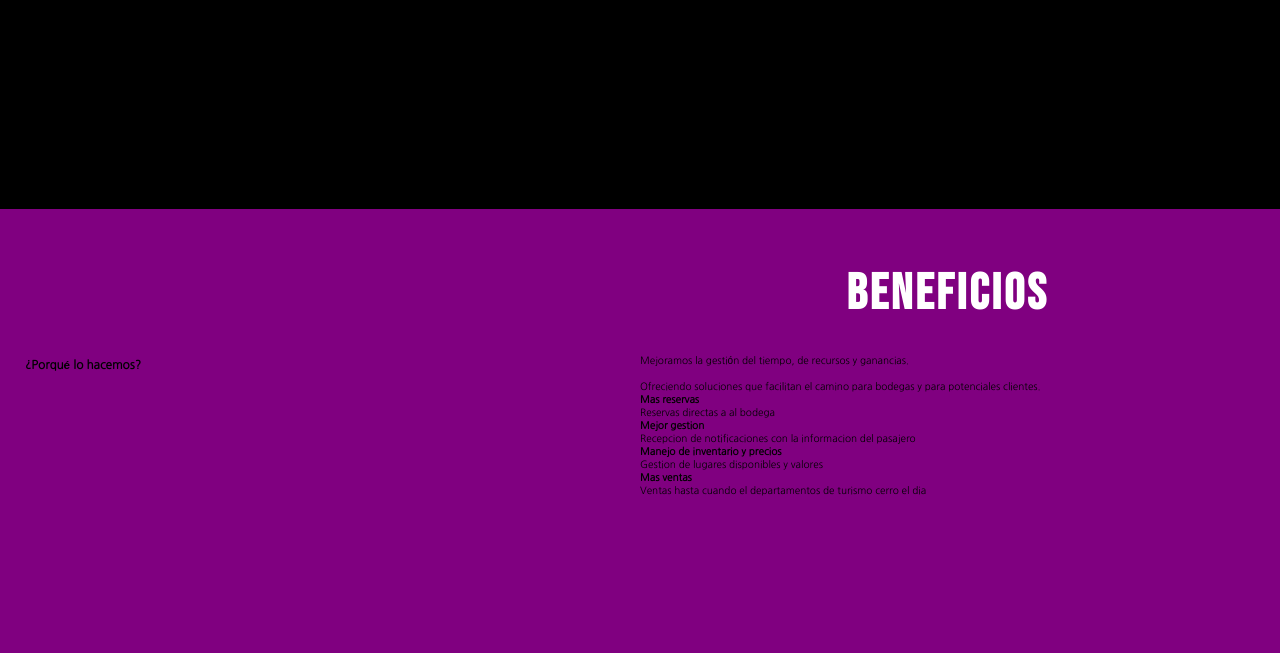
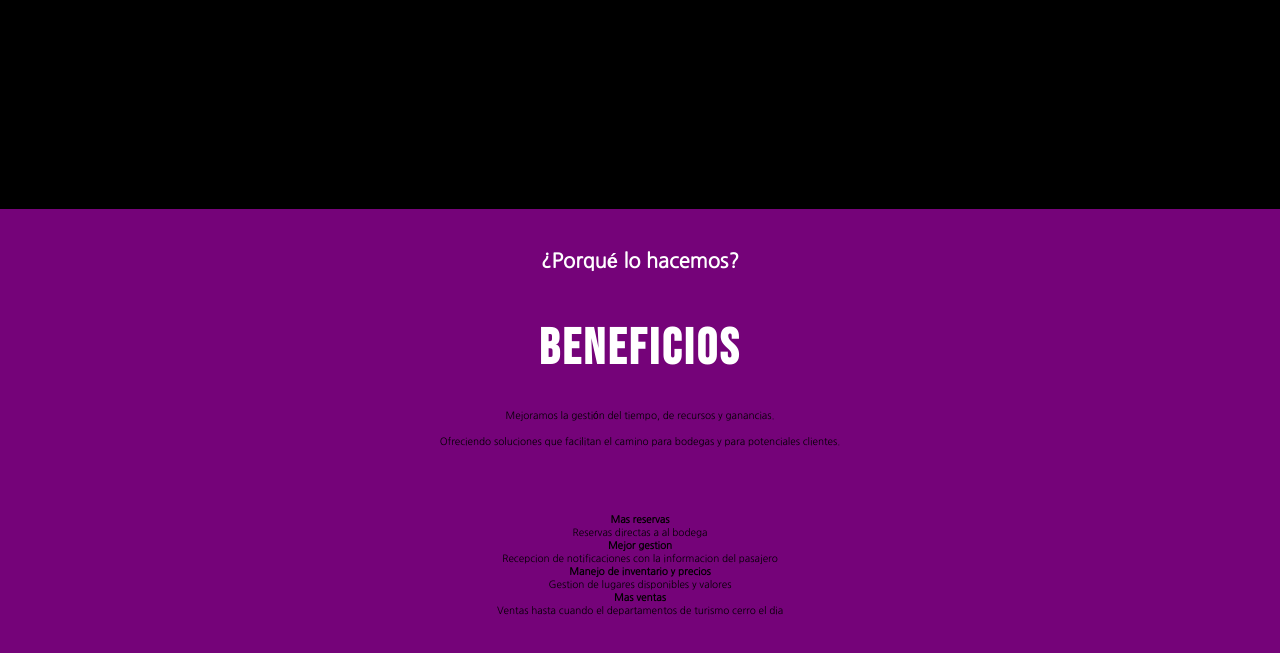
Before and after one commit to CortezWalter/winebook, a plain HTML site: page index.html in a window 1280 px wide. Shown: the part 991-1644 px from the top of the page. Drawn offline with nearby package versions, Linux system fonts and the light colour scheme.

Commit message:
Segunda subida - Avance de beneficios

```diff
--- a/index.html
+++ b/index.html
@@ -77,9 +77,10 @@
         </div>
 
         <div id="Beneficios" class="benefits">
-            <h3>¿Porqué lo hacemos?</h3>
+            <h3 class="subtitle">¿Porqué lo hacemos?</h3>
+            <div>
+                <h2 class="title">Beneficios</h2>
                 <div class="benefits_2">
-                <h2 class="title">Beneficios</h2>
                     <p>
                         Mejoramos la gestión del tiempo, de recursos y ganancias. <br> <br>
                         Ofreciendo soluciones que facilitan el camino para bodegas y para potenciales clientes.
@@ -105,6 +106,7 @@
                 </div>
             </div>
         </div>
+        </div>
 
     </main>
 
--- a/style.css
+++ b/style.css
@@ -271,10 +271,24 @@ html {
 
 .benefits {
     display: grid;
-    grid-template-columns: 1fr 1fr;
-    grid-template-rows: 1fr 1fr 1fr;
+    grid-template-columns: 1fr;
+    grid-template-rows: 10% 90%;
     height: 600px;
-    background-color: purple;
-    align-items: center;
+    background-color: rgb(117, 3, 121);
+    /*align-items: center;*/
     padding: 25px;
 }
+
+.subtitle {
+    text-align: center;
+    color: white;
+    font-size: 20px;
+    padding: 15px 0px;
+}
+
+.benefits_2 {
+    display: grid;
+    grid-template-columns: 1fr;
+    grid-template-rows: 1fr 1fr;
+    text-align: center;
+}
```
Lines whose indentation alone changed are shown as unchanged.
